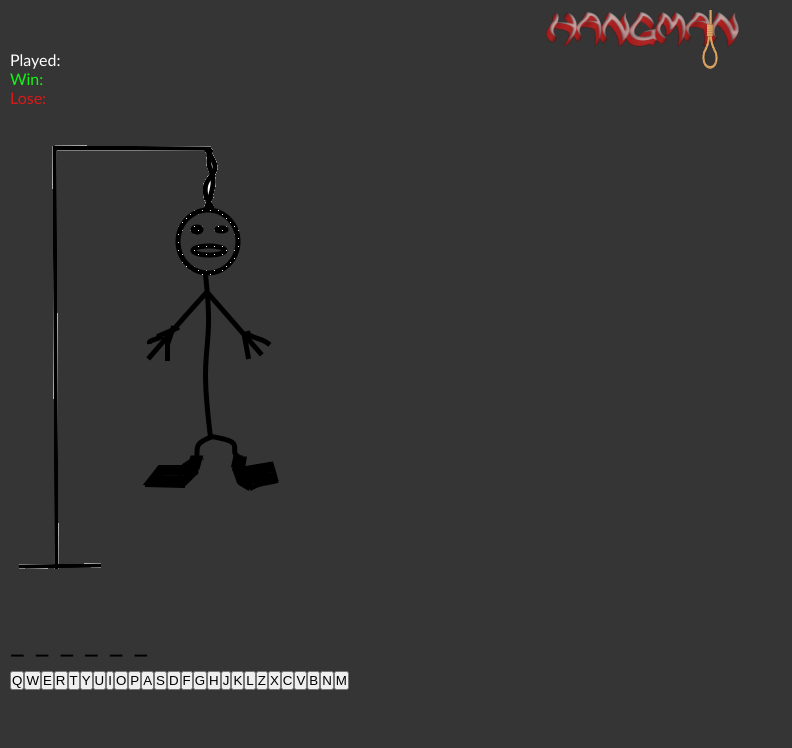
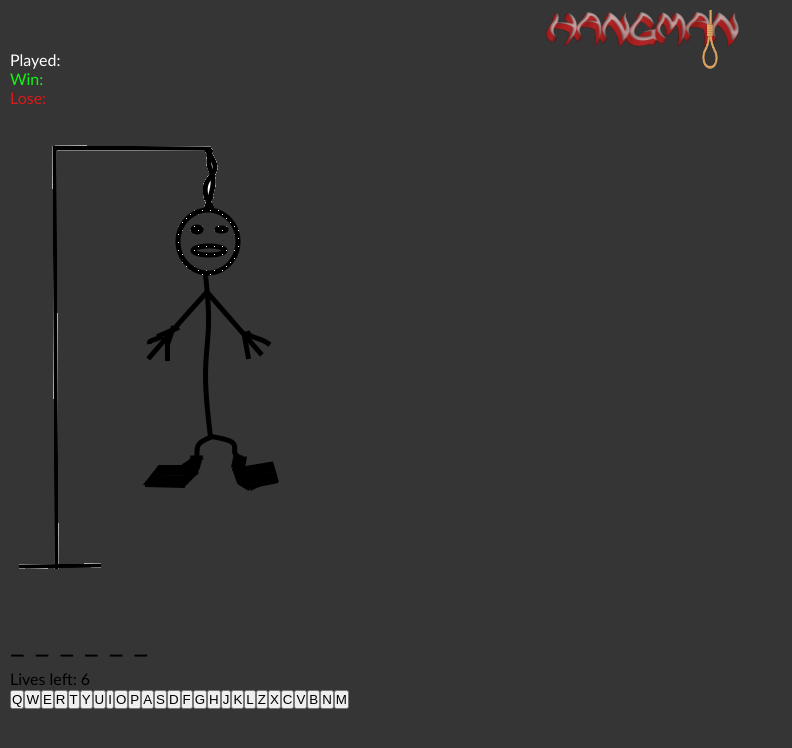
Before and after one commit to kestgrig/hangman-game-react, a React (Vite) app: page / in a window 1280 px wide. Shown: the top 748 px of the page, without its empty margins (0-792 px from the left). Built offline with nearby package versions, Linux system fonts and the light colour scheme.

Commit message:
lives left

```diff
--- a/src/App.jsx
+++ b/src/App.jsx
@@ -1,6 +1,6 @@
 import { useState, useEffect } from 'react';
 
-
+import { LivesLeft } from './components/livesLeft/LivesLeft';
 import { Header } from './components/header/Header';
 import { Scoreboard } from './components/scoreboard/Scoreboard';
 import { HangmanImg } from './components/hangmanImg/HangmanImg';
@@ -40,8 +40,8 @@ useEffect(() => {
       <Header />
       <Scoreboard />
       <HangmanImg lives={lives} />
-      {/* <LivesLeft lives={lives} /> */}
       <GuessWords word={word} guessedLetters={guessedLetters} />
+      <LivesLeft lives={lives} />
       <Keyboard word={word} guessedLetters={guessedLetters} onLetterClick={handleLetterClick} />
       {(gameLost || gameWon) && <ButtonRestart onRestart={handleRestart} />}
     </>
--- /dev/null
+++ b/src/components/livesLeft/LivesLeft.jsx
@@ -0,0 +1,10 @@
+ /* eslint-disable react/prop-types */
+
+export function LivesLeft(props) {
+ const {lives} = props;
+    return (
+        <>
+            <span>Lives left: {lives}</span>
+        </>
+    )
+}
```
